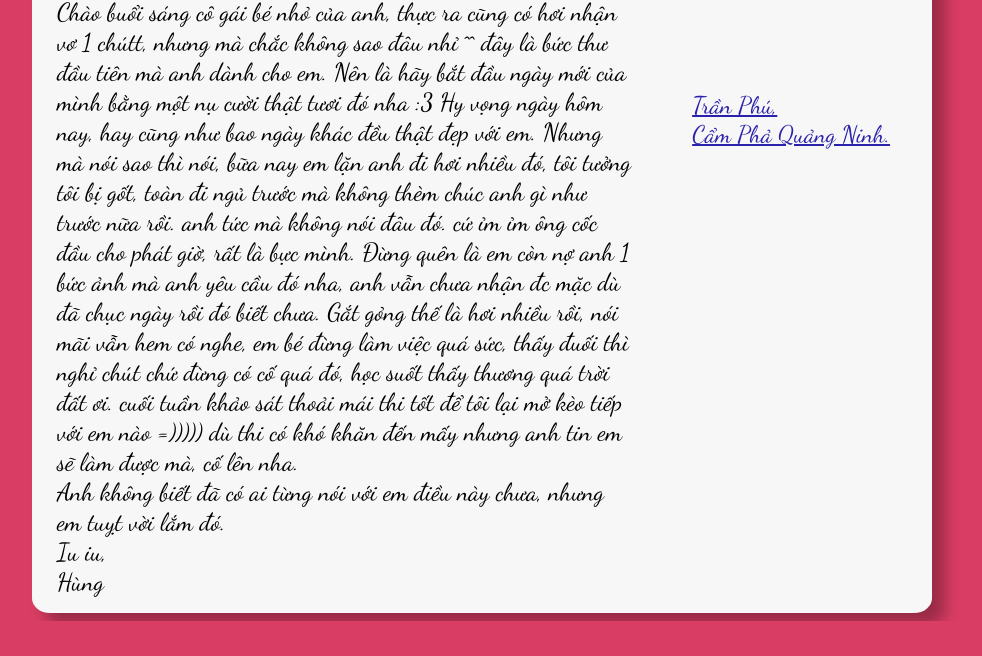
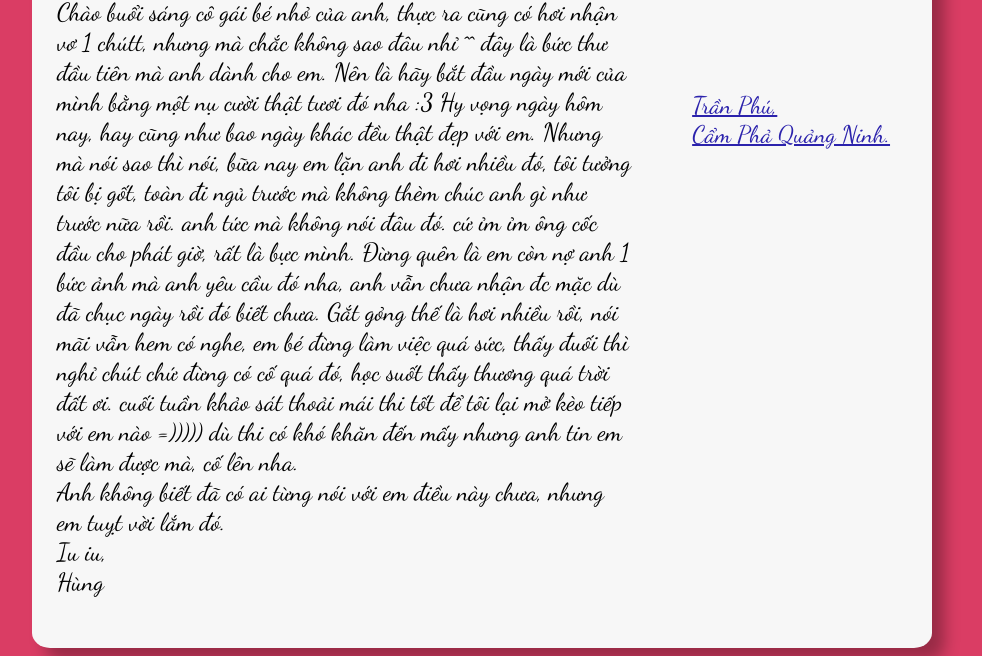
Before and after one commit to umumunaunin/umumunaunin.github.io, a plain HTML site: page bucthut1.html in a window 1280 px wide. Shown: the part 182-838 px from the top of the page, without its empty margins (158-1140 px from the left). Before the commit the page ends 803 px from the top, so only its background shows below. Drawn offline with Linux system fonts and the light colour scheme.

```diff
--- a/css/git.css
+++ b/css/git.css
@@ -17,7 +17,7 @@ body {
     "note test";
   background-color: #f7f7f7;
   width: 850px;
-  height: 555px;
+  height: 590px;
   margin: 0 auto;
   margin-top: 5%;
   border-radius: 2%;
```
